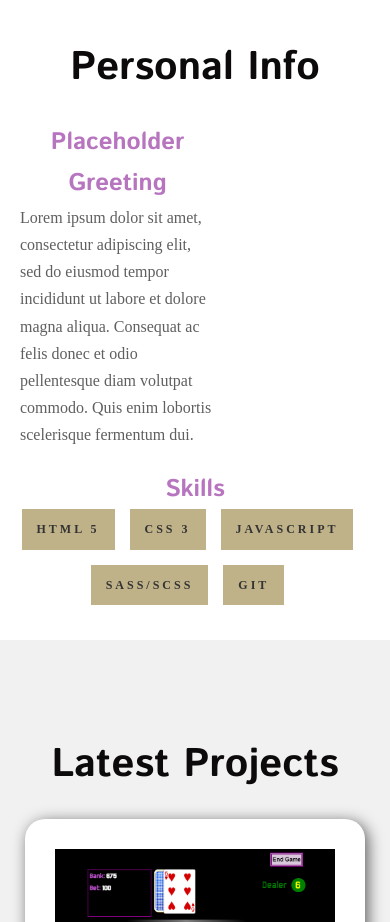
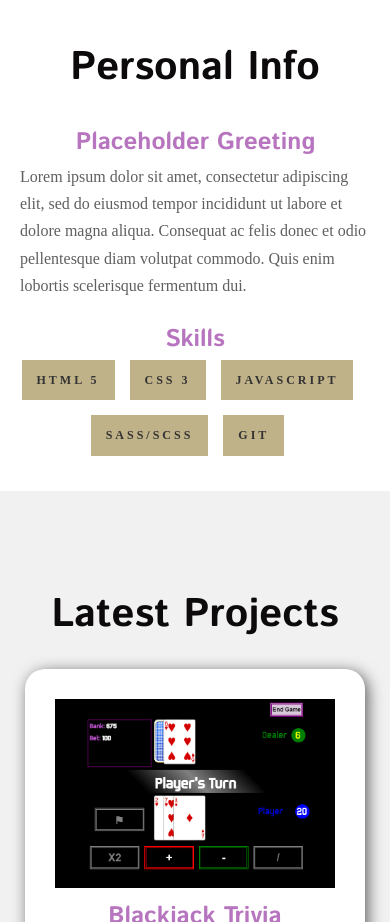
Before and after one commit to Dubosej1/portfolio-site, a website: page index.html in a window 390 px wide. Shown: the part 860-1782 px from the top of the page. Drawn offline with Linux system fonts and the light colour scheme; a web font is replaced by a local one.

Commit message:
Fix bug where about__text-container layout was broken on mobile.

```diff
--- a/sass/main.scss
+++ b/sass/main.scss
@@ -270,8 +270,6 @@ body {
         @include grid-item-define(2, -1, 2, -1);
         }
 
-        // width: 75%;
-
         &-list {
             list-style-type: none;
             display: flex;
@@ -447,6 +445,7 @@ body {
 
         &__text-container {
             @include grid-item-define(1, -1, 2, 3);
+            max-width: 90%;
         }
 
         &__skills {
```
Also changed, not shown: style.css.
